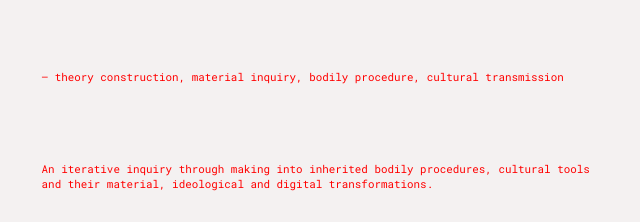
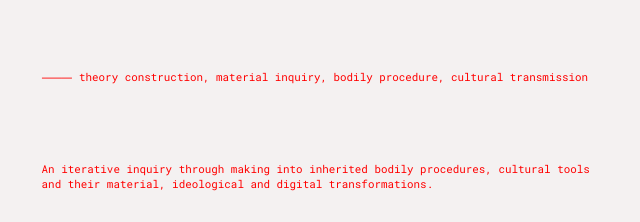
Before and after one commit to levikrk/levikrk.github.io, a plain HTML site: page channel-b-measure-of-a-stick.html in a window 1280 px wide. Shown: the part 576-798 px from the top of the page, 0-640 px from the left. Drawn offline with Linux system fonts and the light colour scheme.

Commit message:
Update channel-b-measure-of-a-stick.html

```diff
--- a/channel-b-measure-of-a-stick.html
+++ b/channel-b-measure-of-a-stick.html
@@ -1348,7 +1348,7 @@ p {
   <div class="opening-footer">
 
     <div class="small-text">
-      — theory construction, material inquiry, bodily procedure, cultural transmission
+      ⸻ theory construction, material inquiry, bodily procedure, cultural transmission
     </div>
 
     <p class="opening-note small-text">
```
